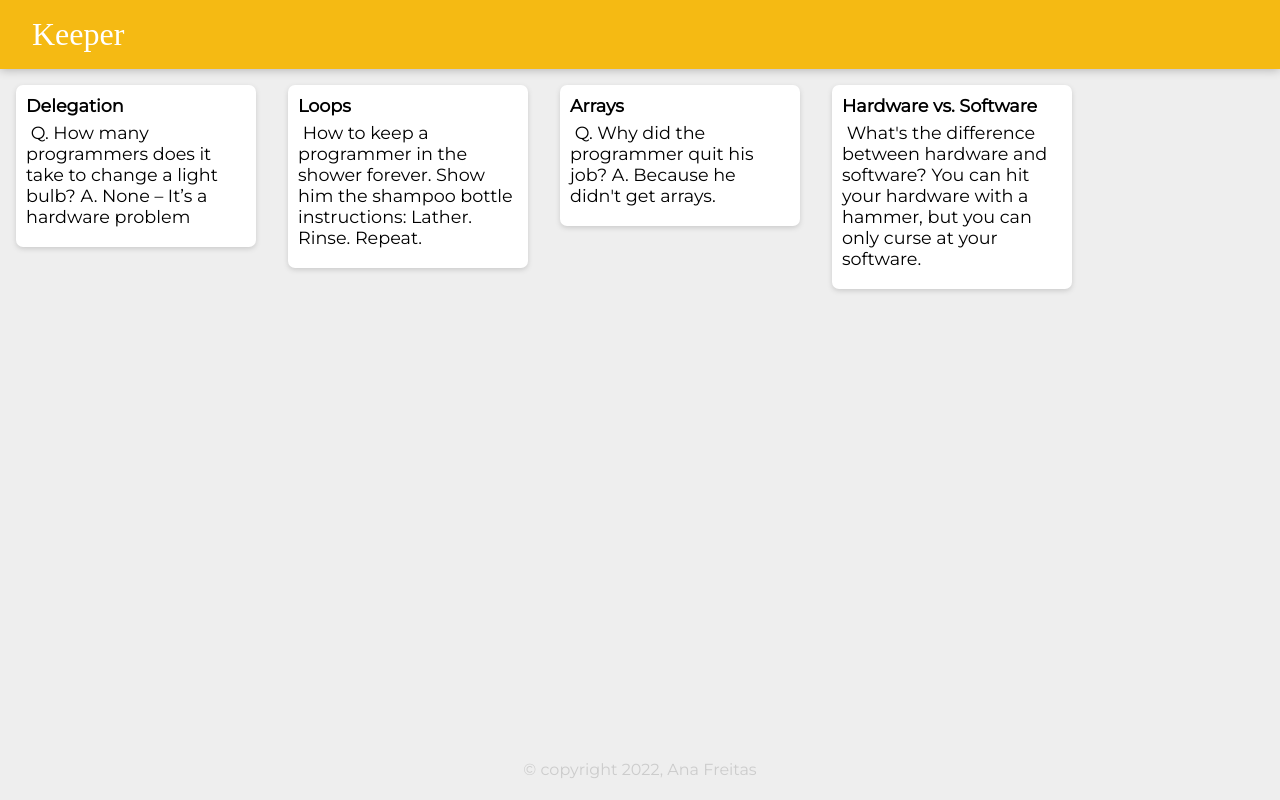
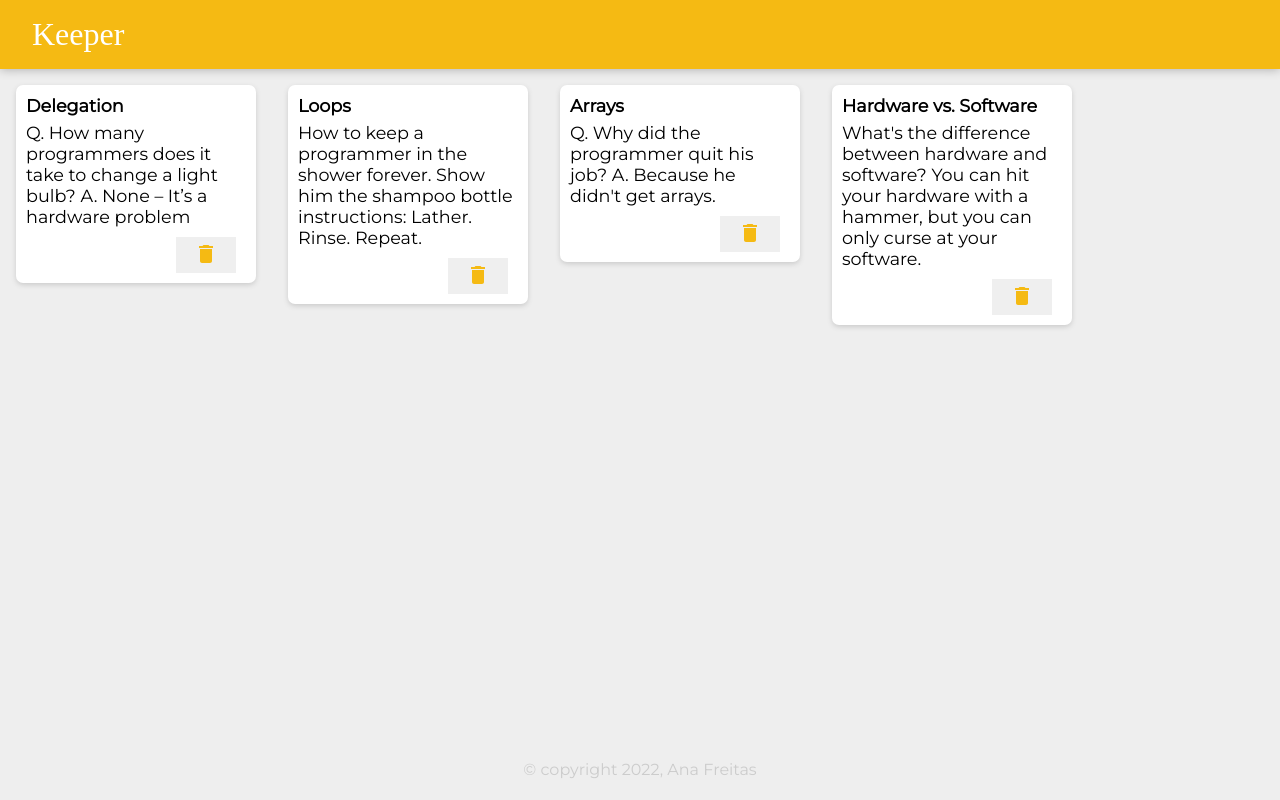
Before and after one commit to anafts/Keeper, a React (Create React App) app: page / in a window 1280 px wide. Built offline with nearby package versions, Linux system fonts and the light colour scheme; a web font is replaced by a local one.

Commit message:
adding a icon

```diff
--- a/src/components/Note.jsx
+++ b/src/components/Note.jsx
@@ -1,17 +1,21 @@
-import React from 'react';
-import notes from '../notes.js'
-
+import React from "react";
+import DeleteIcon from '@material-ui/icons/Delete';
 
 function Note(props) {
-    return (
 
-        <div className='note'>
+  function handleClick() {
+    props.onDelete(props.id);
+  }
 
-            <h1> {props.title} </h1>
-            <p> {props.content} </p>
-        </div>
-
-    );
-};
+  return (
+    <div className="note">
+      <h1>{props.title}</h1>
+      <p>{props.content}</p>
+      <button onClick={handleClick}>
+        <DeleteIcon/>
+      </button>
+    </div>
+  );
+}
 
 export default Note;
```
